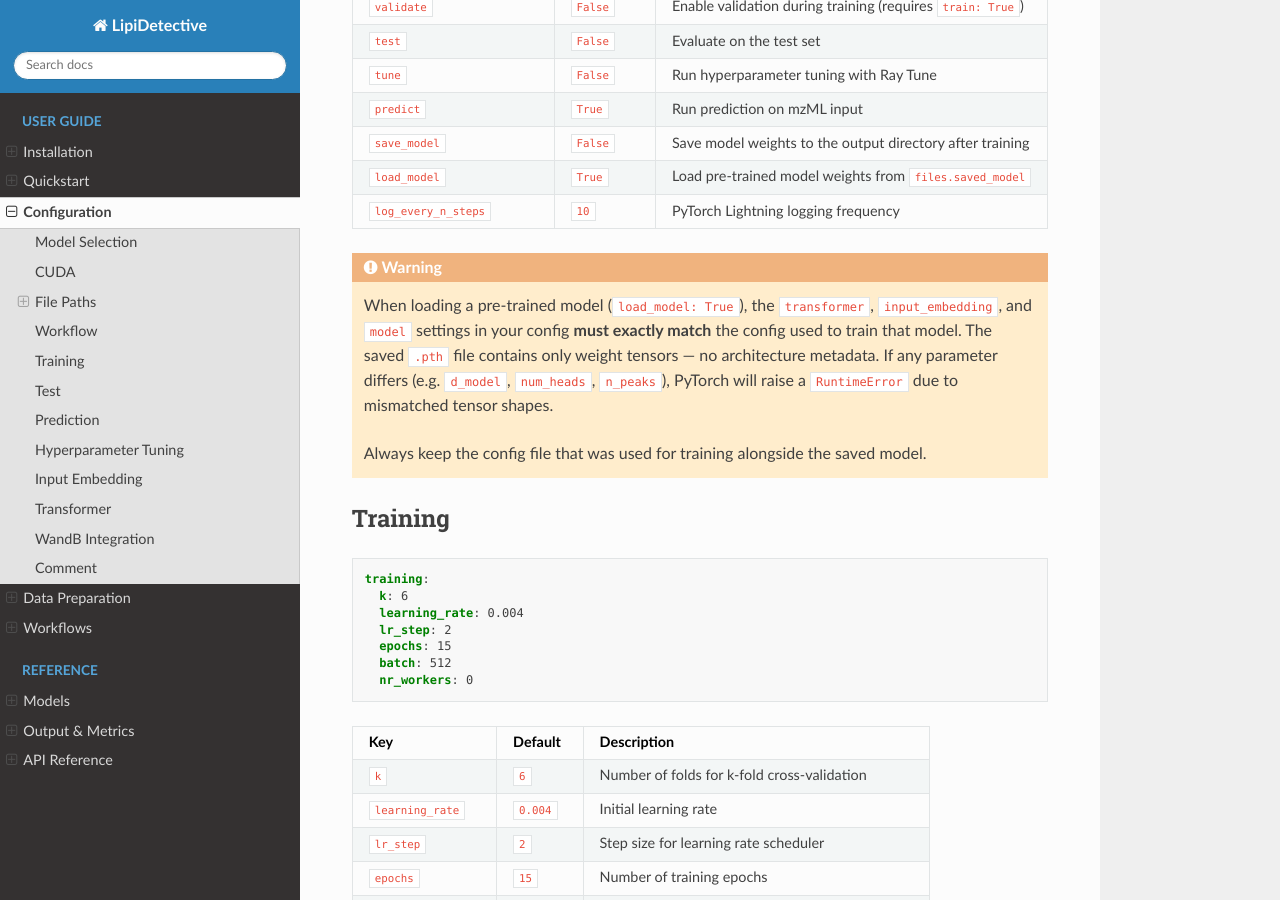
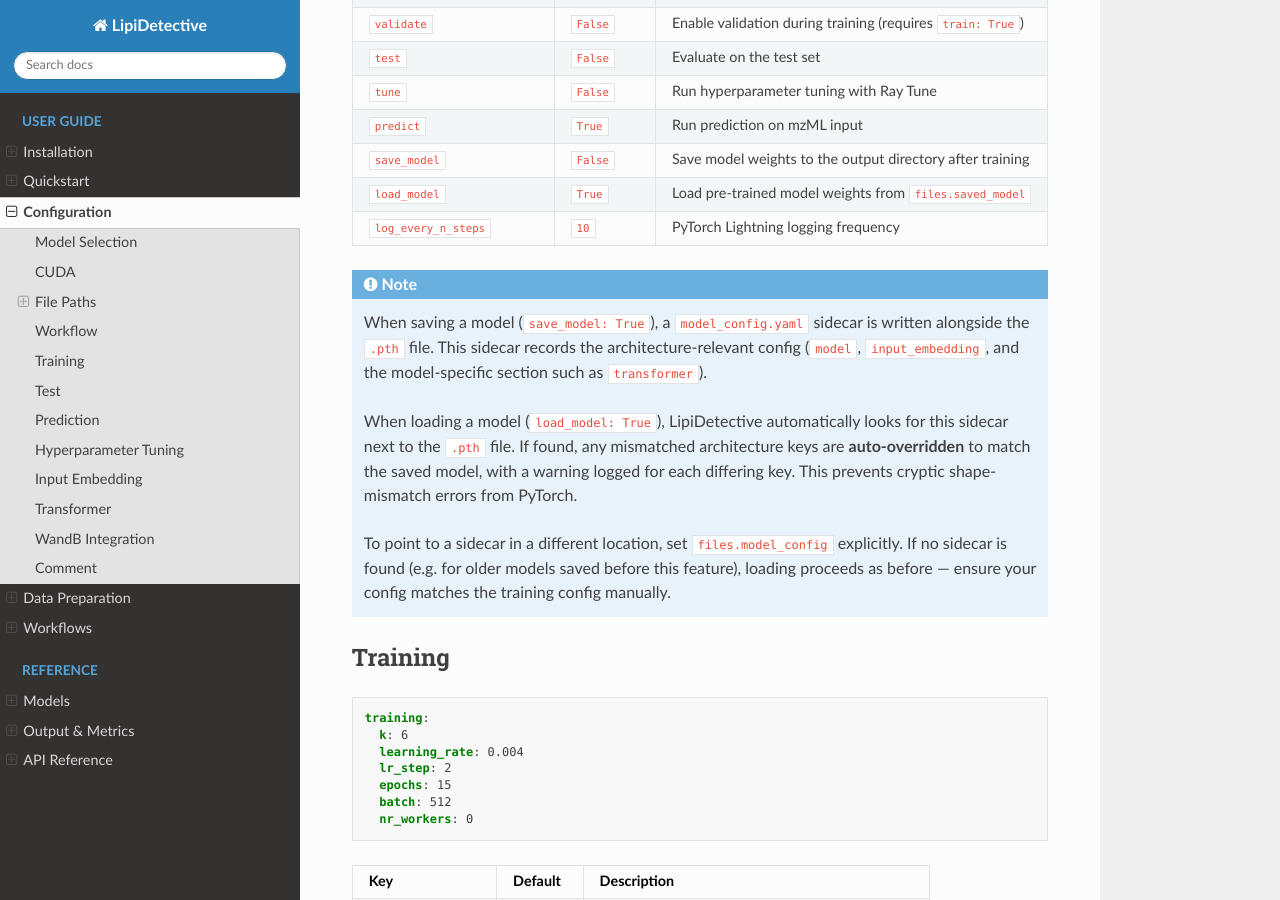
Before and after one commit to LipiTUM/lipidetective, a Sphinx documentation site: the page built from docs/source/configuration.rst, in a window 1280 px wide and 900 px high, scrolled down 2683 px. Built offline with Sphinx 7.4.7 and the Read the Docs theme 3.1.0, drawn with Linux system fonts in a browser that asks for light colours; some of the changed text lies outside the part shown.

Commit message:
docs: document model_config.yaml sidecar in config, output, and workflows
Update configuration docs with model_config key and replace outdated
mismatch warning with sidecar auto-override note. Add sidecar to
training output tree. Fix docstring to say shallow merge.

```diff
--- a/docs/source/configuration.rst
+++ b/docs/source/configuration.rst
@@ -61,9 +62,9 @@ default base directories:
    * - Data paths (``train_input``, ``val_input``, ``test_input``, ``predict_input``)
      - ``data/``
      - HDF5 or mzML files
-   * - Model paths (``saved_model``)
+   * - Model paths (``saved_model``, ``model_config``)
      - ``models/``
-     - Saved model weights
+     - Saved model weights and metadata sidecar
    * - Output paths (``output``)
      - ``experiments/``
      - Experiment results
@@ -179,17 +180,23 @@ Workflow
      - ``10``
      - PyTorch Lightning logging frequency
 
-.. warning::
+.. note::
 
-   When loading a pre-trained model (``load_model: True``), the
-   ``transformer``, ``input_embedding``, and ``model`` settings in your config
-   **must exactly match** the config used to train that model. The saved
-   ``.pth`` file contains only weight tensors — no architecture metadata. If
-   any parameter differs (e.g. ``d_model``, ``num_heads``, ``n_peaks``),
-   PyTorch will raise a ``RuntimeError`` due to mismatched tensor shapes.
+   When saving a model (``save_model: True``), a ``model_config.yaml`` sidecar
+   is written alongside the ``.pth`` file. This sidecar records the
+   architecture-relevant config (``model``, ``input_embedding``, and the
+   model-specific section such as ``transformer``).
 
-   Always keep the config file that was used for training alongside the saved
-   model.
+   When loading a model (``load_model: True``), LipiDetective automatically
+   looks for this sidecar next to the ``.pth`` file. If found, any mismatched
+   architecture keys are **auto-overridden** to match the saved model, with a
+   warning logged for each differing key. This prevents cryptic shape-mismatch
+   errors from PyTorch.
+
+   To point to a sidecar in a different location, set ``files.model_config``
+   explicitly. If no sidecar is found (e.g. for older models saved before this
+   feature), loading proceeds as before — ensure your config matches the
+   training config manually.
 
 Training
 --------
--- a/docs/source/output.rst
+++ b/docs/source/output.rst
@@ -15,6 +15,8 @@ Training creates logger subdirectories inside the output folder:
 
    experiments/<output>/LipiDetective_Output_<timestamp>/
    ├── config.yaml
+   ├── lipidetective_model.pth          # When save_model: True
+   ├── model_config.yaml                # Architecture metadata sidecar
    ├── custom_logger/
    │   ├── train_metrics.csv                        # Per-epoch loss & accuracy
    │   ├── train_predictions.csv                    # Per-batch predictions vs labels
```
Also changed, not shown: other parts of docs/source/configuration.rst (+1 -0 lines), docs/source/workflows.rst (+6 -1 lines), 1 other file.
